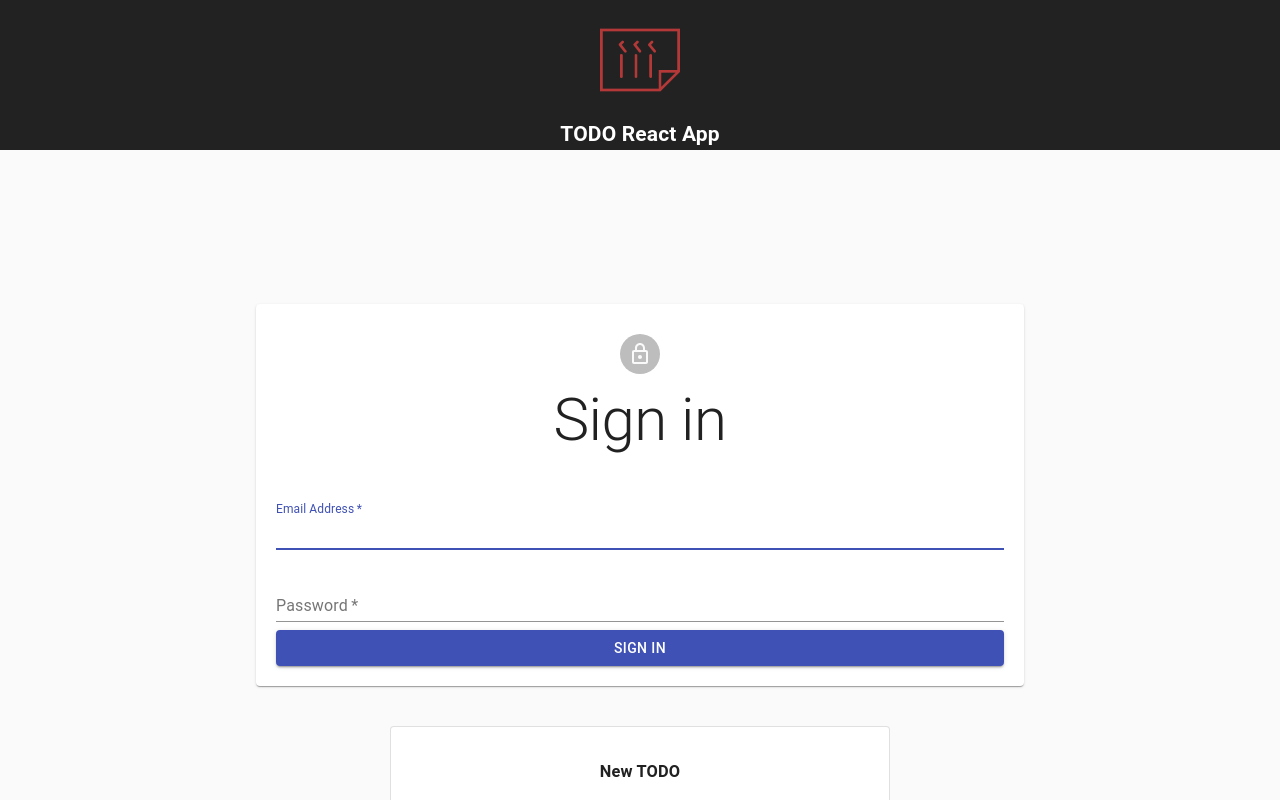
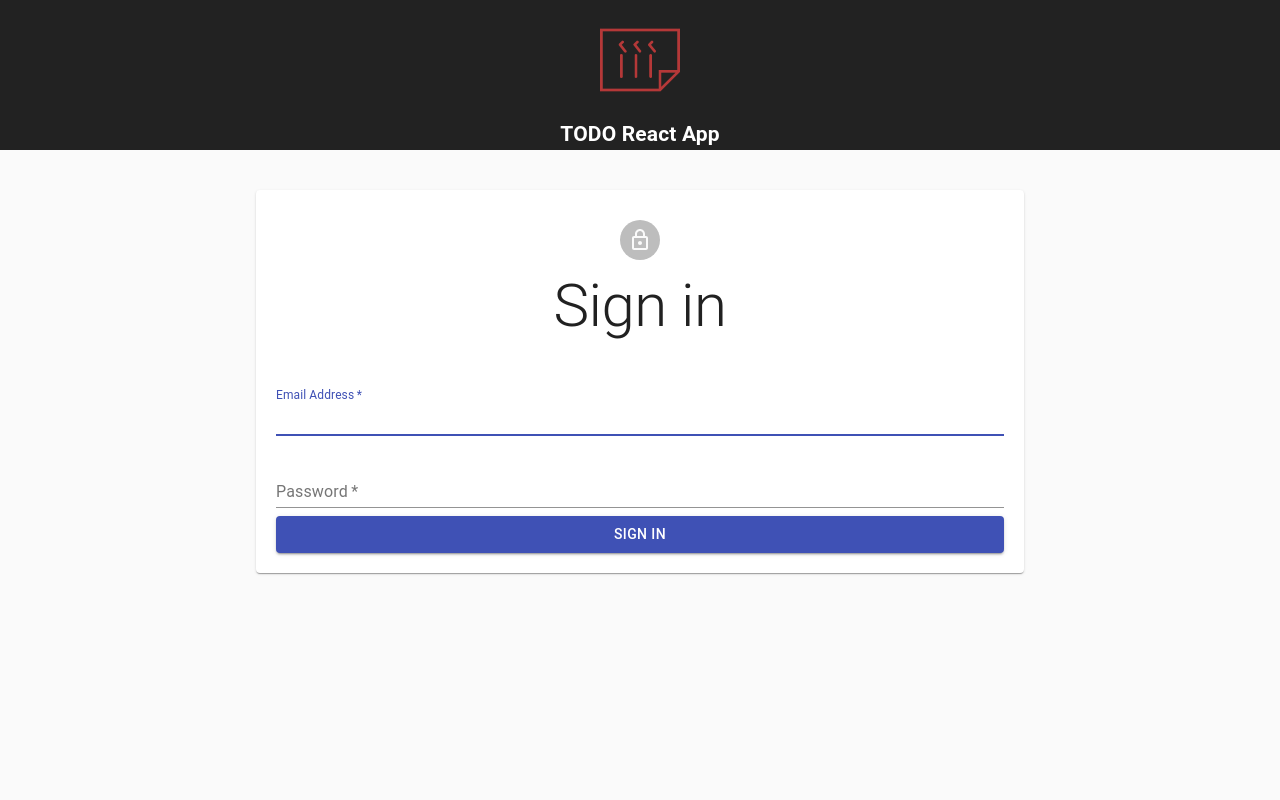
Before and after one commit to vashigo/React-Material-IETI, a React (Create React App) app: page / in a window 1280 px wide. Shown: the top 800 px of the page. Built offline with nearby package versions, Linux system fonts and the light colour scheme.

Commit message:
part 2 all

```diff
--- a/package.json
+++ b/package.json
@@ -14,6 +14,7 @@
     "react-datepicker": "^1.6.0",
     "react-dom": "^16.4.2",
     "react-moment": "^0.7.9",
+    "react-router-dom": "^4.3.1",
     "react-scripts": "1.1.4"
   },
   "scripts": {
--- a/src/App.js
+++ b/src/App.js
@@ -5,29 +5,47 @@ import './App.css';
 import Login from '../src/components/Login';
 import TodoApp from '../src/components/TodoApp';
 
+import {BrowserRouter as Router, Link, Route} from 'react-router-dom'
+
 class App extends Component {
 
     constructor(props) {
         super(props);
         this.state = {
-
+            isLoggedIn : false,
         };
     }
 
 
     render() {
 
+        const LoginView = () => (
+            <Login/>
+        );
+
+        const TodoAppView = () => (
+                <TodoApp/>
+        );
+
         return (
+            <Router>
                 <div className="App">
                     <header className="App-header">
                         <img src={logo} className="App-logo" alt="logo"/>
                         <h1 className="App-title">TODO React App</h1>
                     </header>
-                <Login/>
                         <br/>
                         <br/>
-                <TodoApp/>
+                    <body>
+                        <div>
+                            {!this.state.isLoggedIn && <Route exact path="/" component={LoginView}/>}
+                            {this.state.isLoggedIn && <Route path="/todo" component={TodoAppView}/>}
                         </div>
+                    </body>
+
+
+                </div>
+            </Router>
         );
     }
 
--- a/src/components/Login.css
+++ b/src/components/Login.css
@@ -6,7 +6,6 @@
 }
 
 .paper {
-    margin-top: 20%;
     display: flex;
     flex-direction: column;
     align-items: center;
```
Also changed, not shown: 1 other file (tests, documents, lock files or other folders). Lines whose indentation alone changed are shown as unchanged.
